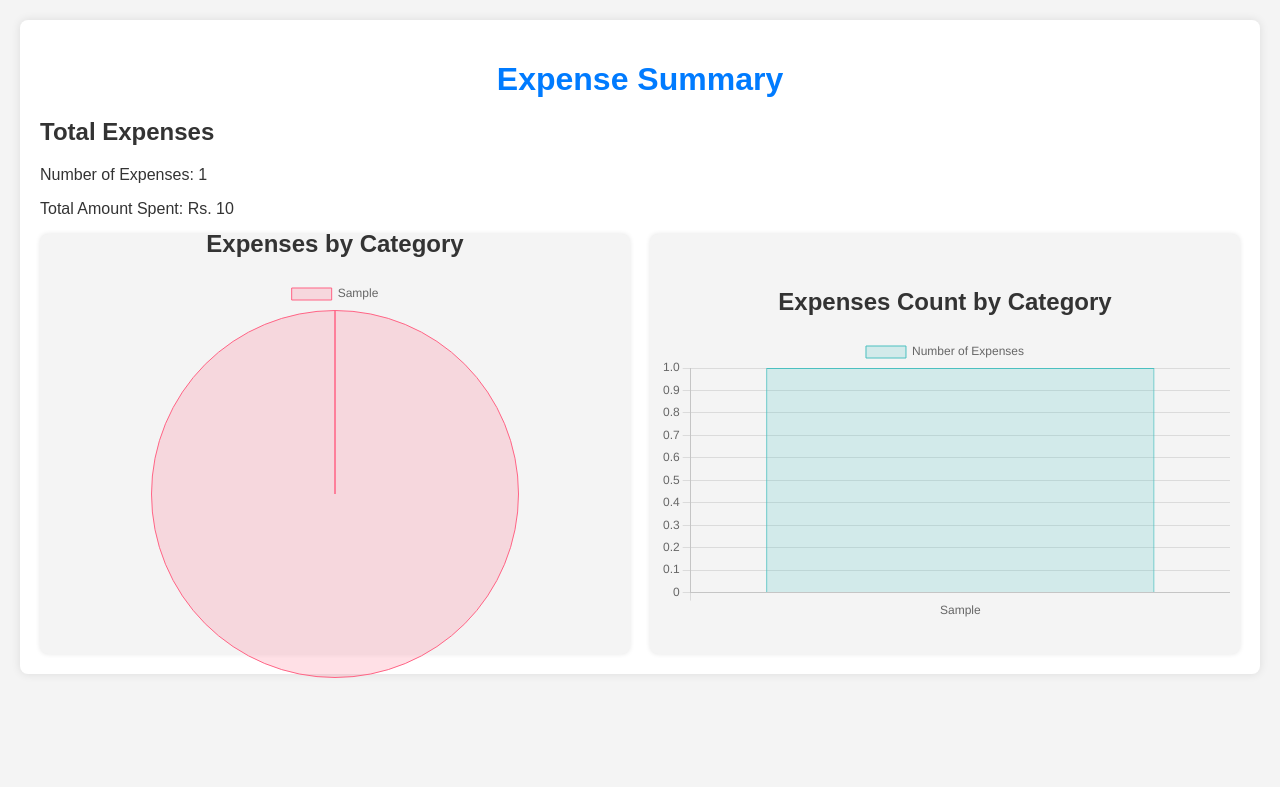
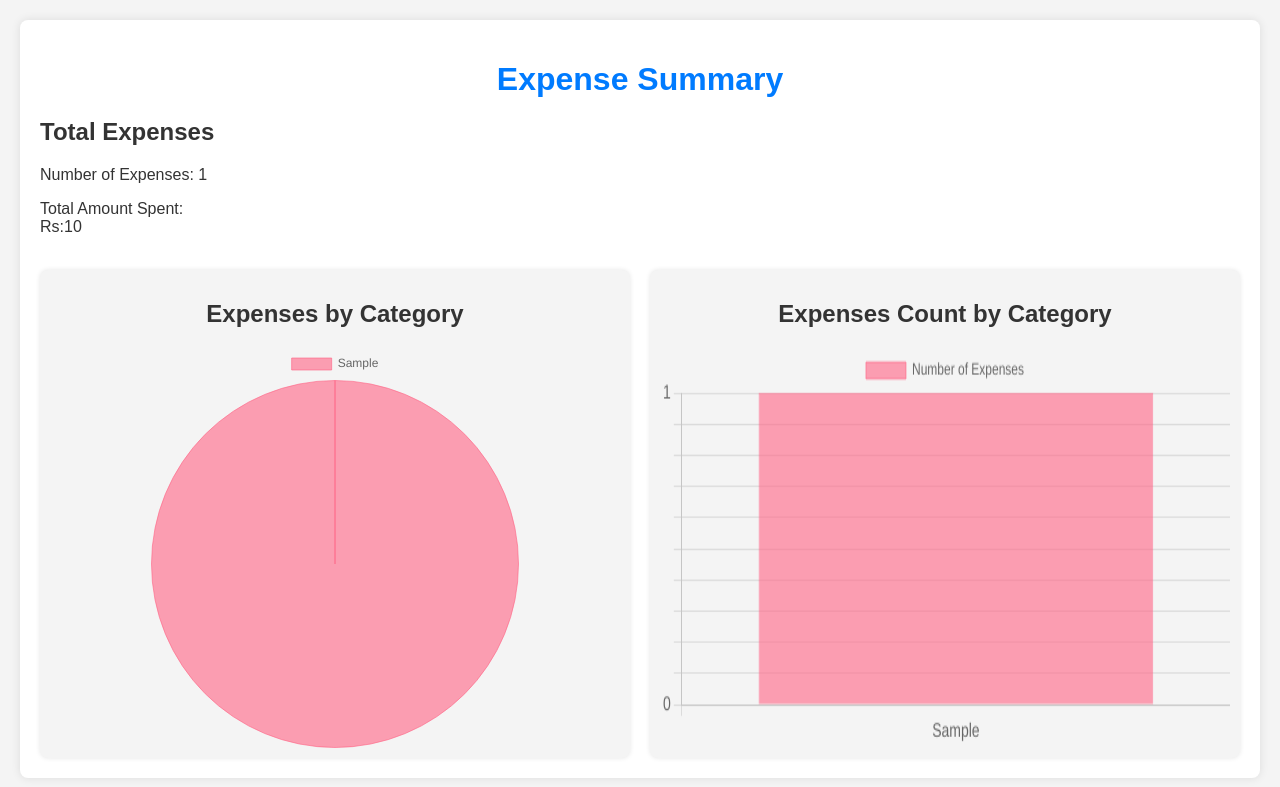
Before and after one commit to rajesh-eegala/ExpenSync, a Django app: page /summary/ in a window 1280 px wide. Shown: the top 787 px of the page. Run offline with Django 5.2, Linux system fonts and the light colour scheme; a user stored in the database is signed in; tables that the repository leaves empty hold one stand-in row (values such as "Sample post").

Commit message:
Added charts to the summary page

```diff
--- a/ExpenseTracker/static/summary.css
+++ b/ExpenseTracker/static/summary.css
@@ -7,12 +7,13 @@ body {
 }
 
 .container {
-    max-width: 1200px;
+    max-width: 1200px; /* Adjust as needed */
     margin: 0 auto;
     background-color: #fff;
     padding: 20px;
     border-radius: 8px;
     box-shadow: 0 0 10px rgba(0, 0, 0, 0.1);
+    overflow: hidden; /* Hide overflow if content is too big */
 }
 
 h1 {
@@ -31,12 +32,14 @@ h2 {
     flex-wrap: wrap; /* Allow wrapping for smaller screens */
     justify-content: space-between; /* Ensure space between charts */
     gap: 20px; /* Add space between charts */
+    align-items: flex-start; /* Align items to the top */
 }
 
-.chart {
+.bar-chart,
+.pie-chart {
     flex: 1; /* Allow charts to grow and shrink equally */
-    min-width: 45%; /* Ensure charts don't get too small */
-    height: 400px; /* Set a fixed height for consistency */
+    min-width: 300px; /* Ensure charts don't get too small */
+    max-width: calc(50% - 10px); /* Ensure charts do not exceed half the container width with gap considered */
     background-color: #f4f4f4;
     padding: 10px;
     border-radius: 8px;
@@ -45,9 +48,11 @@ h2 {
     flex-direction: column;
     align-items: center;
     justify-content: center;
+    overflow: hidden; /* Hide any overflow from child elements */
 }
 
 canvas {
-    max-width: 100%; /* Ensure canvas resizes with the chart div */
-    height: auto; /* Maintain aspect ratio */
+    width: 100% !important; /* Ensure canvas fits container width */
+    height: 450px !important; /* Set a fixed height for consistency across charts */
+    max-height: 400px; /* Set a maximum height */
 }
--- a/ExpenseTracker/templates/summary.html
+++ b/ExpenseTracker/templates/summary.html
@@ -14,14 +14,15 @@
         <div>
             <h2>Total Expenses</h2>
             <p>Number of Expenses: {{ total_expenses.total_count }}</p>
-            <p>Total Amount Spent: Rs. {{ total_expenses.total_amount }}</p>
+            <p>Total Amount Spent: <br>Rs:{{ total_expenses.total_amount }}</p>
         </div>
+        <br>
         <div class="chart-container">
-            <div class="chart">
+            <div class="pie-chart">
                 <h2>Expenses by Category</h2>
                 <canvas id="categoryChart"></canvas>
             </div>
-            <div class="chart">
+            <div class="bar-chart">
                 <h2>Expenses Count by Category</h2>
                 <canvas id="countChart"></canvas>
             </div>
@@ -30,40 +31,30 @@
 
     <script>
         document.addEventListener("DOMContentLoaded", function() {
-            var categoryLabels = [];
-            var categoryAmounts = [];
-            var categoryCounts = [];
+            var allData = {
+                labels: [],
+                amounts: [],
+                counts: []
+            };
 
+            // Populate data from Django context
             {% for category in expenses_by_category %}
-            categoryLabels.push("{{ category.expense_type }}");
-            categoryAmounts.push({{ category.category_amount }});
-            categoryCounts.push({{ category.category_count }});
+                allData.labels.push("{{ category.expense_type|escapejs }}");
+                allData.amounts.push({{ category.category_amount }});
+                allData.counts.push({{ category.category_count }});
             {% endfor %}
 
+            // Initialize charts
             var ctxCategory = document.getElementById('categoryChart').getContext('2d');
             var categoryChart = new Chart(ctxCategory, {
                 type: 'pie',
                 data: {
-                    labels: categoryLabels,
+                    labels: allData.labels,
                     datasets: [{
                         label: 'Amount Spent',
-                        data: categoryAmounts,
-                        backgroundColor: [
-                            'rgba(255, 99, 132, 0.2)',
-                            'rgba(54, 162, 235, 0.2)',
-                            'rgba(255, 206, 86, 0.2)',
-                            'rgba(75, 192, 192, 0.2)',
-                            'rgba(153, 102, 255, 0.2)',
-                            'rgba(255, 159, 64, 0.2)'
-                        ],
-                        borderColor: [
-                            'rgba(255, 99, 132, 1)',
-                            'rgba(54, 162, 235, 1)',
-                            'rgba(255, 206, 86, 1)',
-                            'rgba(75, 192, 192, 1)',
-                            'rgba(153, 102, 255, 1)',
-                            'rgba(255, 159, 64, 1)'
-                        ],
+                        data: allData.amounts,
+                        backgroundColor: generateColors(allData.labels.length),
+                        borderColor: generateColors(allData.labels.length),
                         borderWidth: 1
                     }]
                 },
@@ -95,24 +86,73 @@
             var countChart = new Chart(ctxCount, {
                 type: 'bar',
                 data: {
-                    labels: categoryLabels,
+                    labels: allData.labels,
                     datasets: [{
                         label: 'Number of Expenses',
-                        data: categoryCounts,
-                        backgroundColor: 'rgba(75, 192, 192, 0.2)',
-                        borderColor: 'rgba(75, 192, 192, 1)',
+                        data: allData.counts,
+                        backgroundColor: generateColors(allData.labels.length),
+                        borderColor: generateColors(allData.labels.length),
                         borderWidth: 1
                     }]
                 },
                 options: {
                     responsive: true,
                     scales: {
+                        x: {
+                            beginAtZero: true,
+                            ticks: {
+                                font: {
+                                    size: 14
+                                }
+                            }
+                        },
                         y: {
-                            beginAtZero: true
+                            beginAtZero: true,
+                            ticks: {
+                                font: {
+                                    size: 14
+                                },
+                                callback: function(value) {
+                                    return Number.isInteger(value) ? value : '';
+                                }
+                            }
+                        }
+                    },
+                    plugins: {
+                        tooltip: {
+                            callbacks: {
+                                label: function(context) {
+                                    var label = context.dataset.label || '';
+                                    if (label) {
+                                        label += ': ';
+                                    }
+                                    if (context.parsed.y !== null) {
+                                        label += Math.round(context.parsed.y);
+                                    }
+                                    return label;
+                                }
+                            }
                         }
                     }
                 }
             });
+
+            function generateColors(num) {
+                const colors = [];
+                const baseColors = [
+                    'rgba(255, 99, 132, 0.6)',
+                    'rgba(54, 162, 235, 0.6)',
+                    'rgba(255, 206, 86, 0.6)',
+                    'rgba(75, 192, 192, 0.6)',
+                    'rgba(153, 102, 255, 0.6)',
+                    'rgba(255, 159, 64, 0.6)'
+                ];
+
+                for (let i = 0; i < num; i++) {
+                    colors.push(baseColors[i % baseColors.length]);
+                }
+                return colors;
+            }
         });
     </script>
 </body>
--- a/ExpenseTracker/users/views.py
+++ b/ExpenseTracker/users/views.py
@@ -75,7 +75,8 @@ def manage_expenses(request):
         if form.is_valid():
             expense = form.save(commit=False)  # Create an instance but don't save it yet
             expense.user = request.user        # Set the user to the currently logged-in user
-            expense.save()                     # Now save the instance
+            expense.save()
+            messages.success(request, 'Expense added successfully')                  # Now save the instance
             return redirect('manage_expenses') # Redirect to a URL name, not a template
 
     else:
```
Also changed, not shown: ExpenseTracker/templates/manage_expenses.html (+10 -1 lines).
